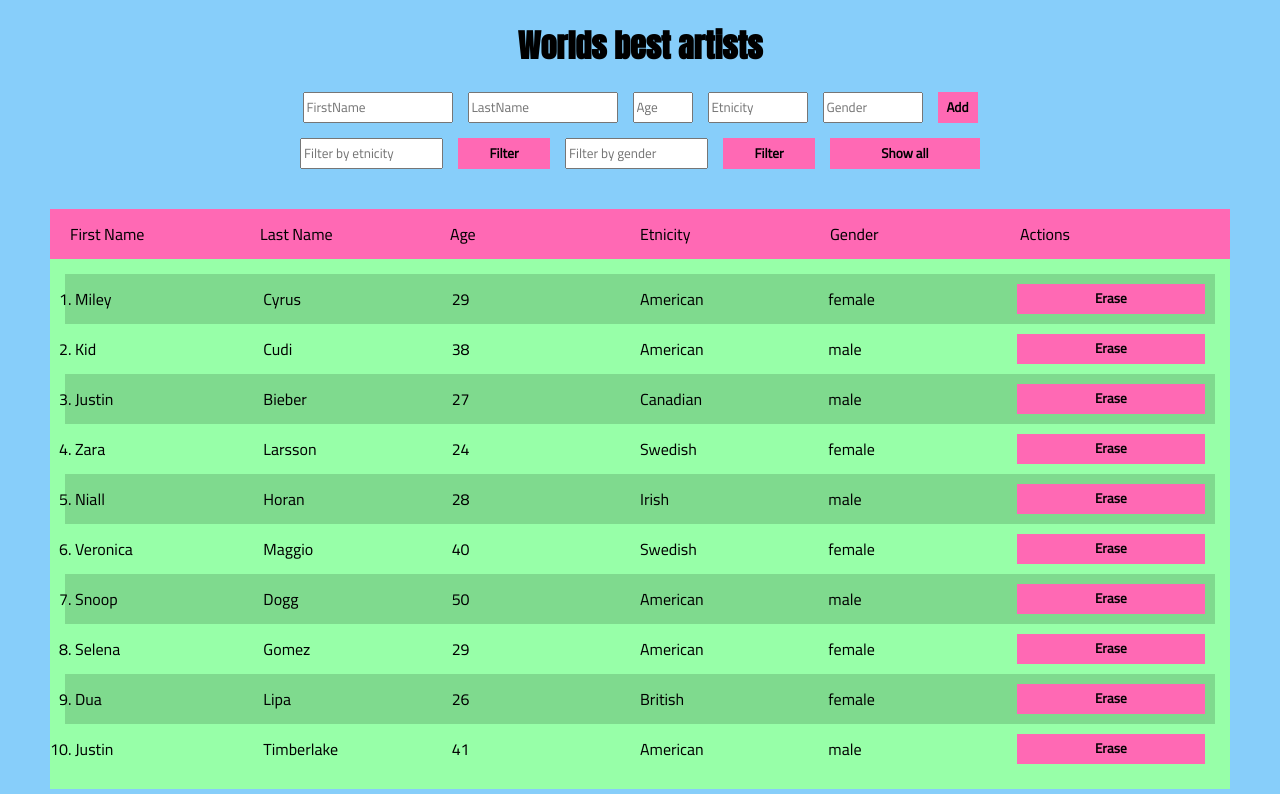
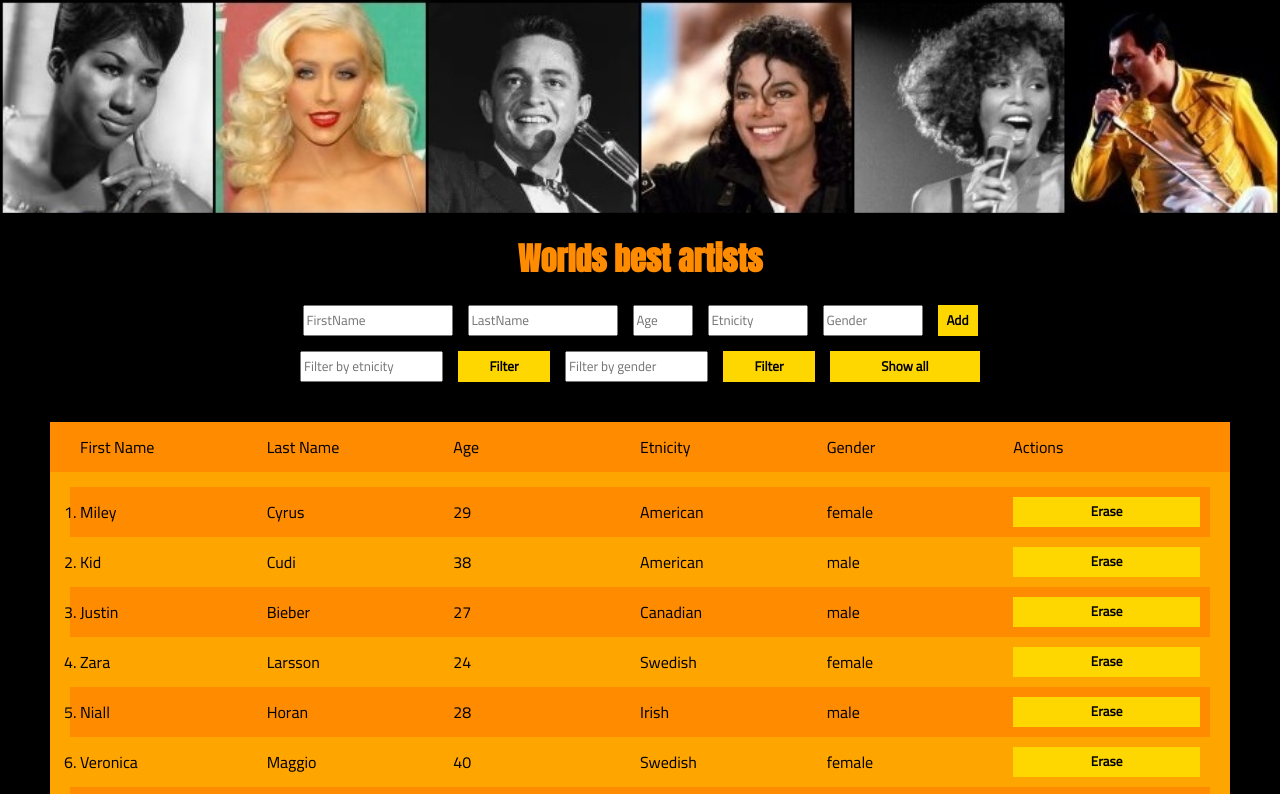
Before and after one commit to claralindbloms/U2_ME132A_Clara, a plain HTML site: page index.html in a window 1280 px wide. Shown: the top 794 px of the page. Drawn offline with Linux system fonts and the light colour scheme.

Commit message:
fixed css

```diff
--- a/index.html
+++ b/index.html
@@ -13,6 +13,7 @@
 </head>
 
 <body>
+    <div class="picture"></div>
     <h1>Worlds best artists</h1>
     <form id="addArtistForm">
         <input id="firstname" type="text" placeholder="FirstName">
--- a/styles.css
+++ b/styles.css
@@ -1,18 +1,26 @@
 body {
     margin: 0;
     font-family: 'Cairo', sans-serif;
-    background-color: lightskyblue;
+    background-color: black;
+    overflow-x: hidden;
 }
 
 h1 {
     text-align: center;
     font-family: 'Anton', sans-serif;
+    color: DarkOrange;
+}
+
+.picture {
+    background-image: url(show.jpg);
+    background-size: cover;
+    height: 213px;
 }
 
 button {
     font-family: 'Cairo', sans-serif;
     font-weight: bold;
-    background-color: hotpink;
+    background-color: Gold;
     border: black;
     cursor: pointer;
 }
@@ -46,17 +54,17 @@ input {
 #chart {
   display: grid;
   grid-template-columns: repeat(6, 1fr);
-  padding: 10px 20px;
+  padding: 10px 30px;
   margin-top: 40px;
-  background-color: hotpink;
+  background-color: DarkOrange;
   margin-left: 50px;
   margin-right: 50px;
 
 }
 
 #artists {
-    background-color: rgb(151, 255, 168);
-    padding: 15px;
+    background-color: Orange;
+    padding: 15px 20px;
     margin-left: 50px;
     margin-right: 50px;
     margin-top: 0;
@@ -69,5 +77,5 @@ input {
 }
 
 .artist:nth-child(odd){
-    background-color: rgb(127, 218, 142);
+    background-color: DarkOrange;
 }
```
Also changed, not shown: show.jpg (added).
